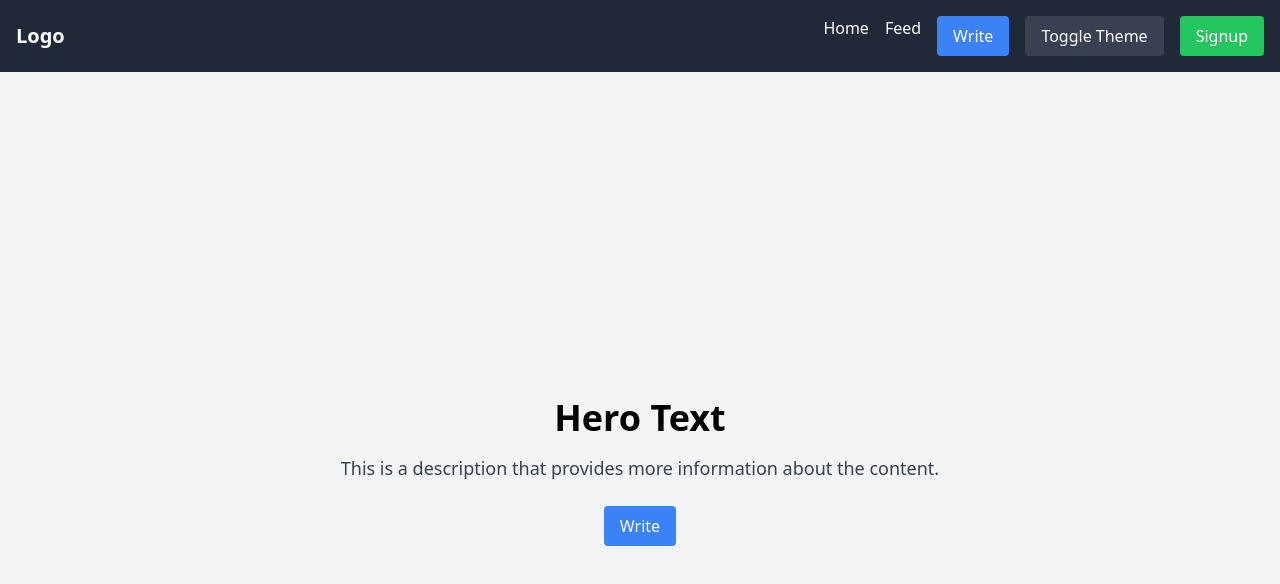
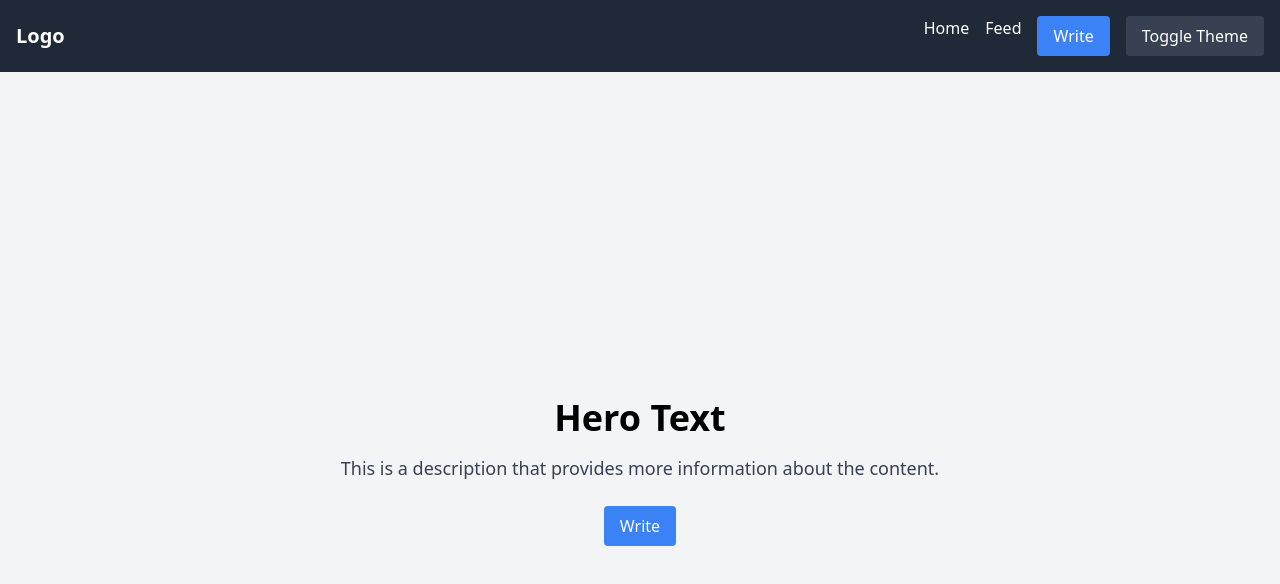
Before and after one commit to benedicti0n/blogbox, a Next.js app: page / in a window 1280 px wide. Shown: the top 584 px of the page. Built offline with nearby package versions, Linux system fonts and the light colour scheme.

Commit message:
next-auth DELETEEEEEE

```diff
--- a/app/api/auth/[...nextauth]/route.ts
+++ b/app/api/auth/[...nextauth]/route.ts
@@ -1,2 +1,2 @@
-import { handlers } from "@/auth" // Referring to the auth.ts we just created
+import { handlers } from "@/app/auth" // Referring to the auth.ts we just created
 export const { GET, POST } = handlers
--- a/components/Navbar.tsx
+++ b/app/components/Navbar.tsx
@@ -9,7 +9,6 @@ const Navbar: React.FC = () => {
                 <li><a href="/feed" className="hover:text-gray-400">Feed</a></li>
                 <li><button className="bg-blue-500 hover:bg-blue-600 text-white py-2 px-4 rounded">Write</button></li>
                 <li><button className="bg-gray-700 hover:bg-gray-600 text-white py-2 px-4 rounded">Toggle Theme</button></li>
-                <li><button className="bg-green-500 hover:bg-green-600 text-white py-2 px-4 rounded">Signup</button></li>
             </ul>
         </nav>
     );
--- a/app/layout.tsx
+++ b/app/layout.tsx
@@ -1,6 +1,6 @@
 import type { Metadata } from "next";
 import "./globals.css";
-import Navbar from "@/components/Navbar"
+import Navbar from "@/app/components/Navbar"
 
 export const metadata: Metadata = {
   title: "BlogBox",
--- a/app/page.tsx
+++ b/app/page.tsx
@@ -1,4 +1,4 @@
-import HeroSection from "@/components/HeroSection";
+import HeroSection from "@/app/components/HeroSection";
 
 export default function Home() {
   return (
--- a/middleware.ts
+++ /dev/null
@@ -1 +0,0 @@
-export { auth as middleware } from "@/auth"
```
Also changed, not shown: auth.ts (deleted, +0 -8 lines), package.json (+9 -6 lines), app/components/HeroSection.tsx (renamed from components/HeroSection.tsx), app/prisma.ts (renamed from prisma.ts), 1 other file (tests, documents, lock files or other folders).
